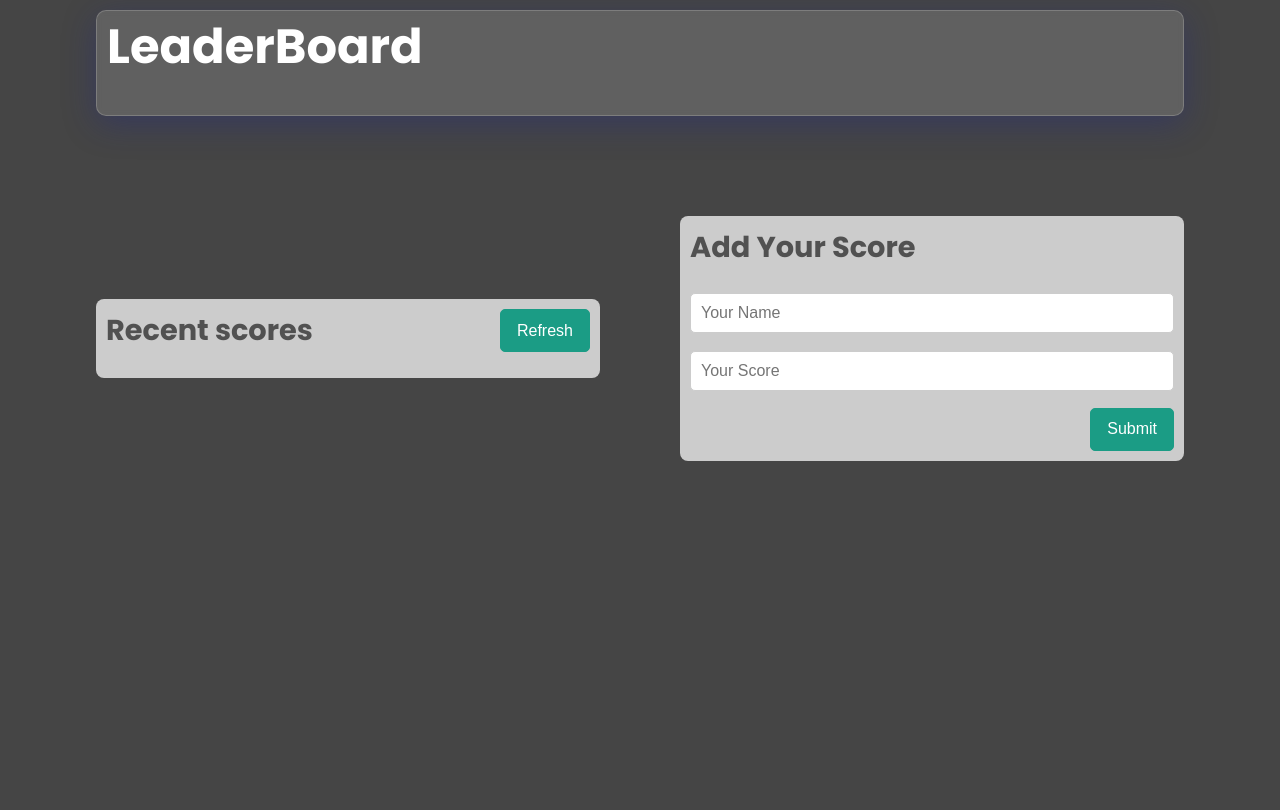
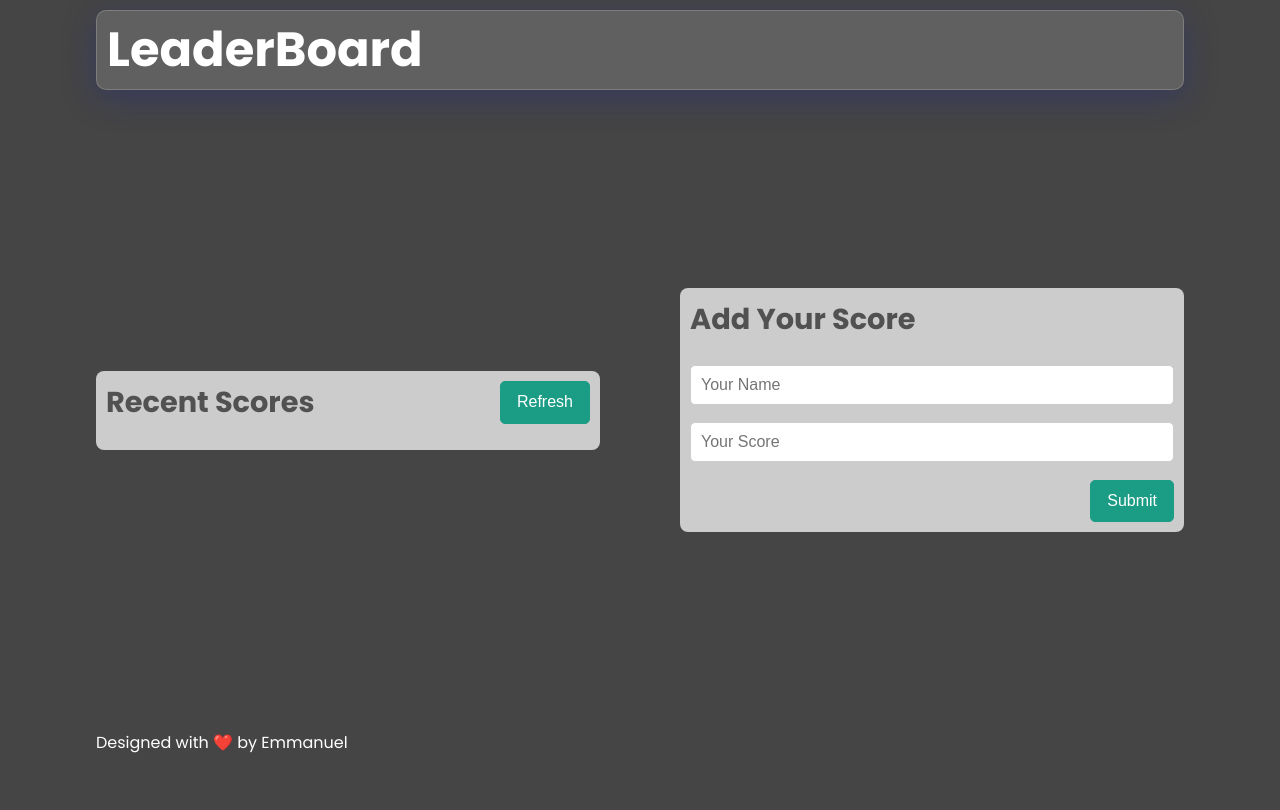
Before and after one commit to musangamfure/LeaderBoard, a website built with webpack: page src/template.html in a window 1280 px wide. Built offline with nearby package versions, Linux system fonts and the light colour scheme; no server answers.

Commit message:
Update CSS and HTLM files

```diff
--- a/src/index.css
+++ b/src/index.css
@@ -11,21 +11,23 @@
 }
 
 header {
+  min-height: 10vh;
+  display: flex;
+  align-items: center;
   background: rgba(255, 255, 255, 0.15);
-  box-shadow: 0 8px 32px 0 rgba(31, 38, 135, 0.37);
+  box-shadow: 0 8px 2rem 0 rgba(31, 38, 135, 0.37);
   backdrop-filter: blur(3px);
   -webkit-backdrop-filter: blur(3px);
   border-radius: 10px;
   border: 1px solid rgba(255, 255, 255, 0.18);
-  margin-bottom: 100px;
-  padding-left: 10px;
+  padding-left: 0.625rem;
   width: auto;
 }
 
 body {
   background-color: #454545;
   font-family: 'Poppins', sans-serif;
-  padding-top: 10px;
+  padding-top: 0.625rem;
 }
 
 .leaderboard {
@@ -33,16 +35,18 @@ body {
   width: 85%;
 }
 
-.container {
+.hero {
+  min-height: 80vh;
   display: grid;
   grid-template-columns: 1fr 1fr;
   align-items: center;
   gap: 5rem;
 }
 
-.added-scores {
+.added-scores,
+.add-score {
   backdrop-filter: blur(16px) saturate(180%);
-  -webkit-backdrop-filter: blur(16px) saturate(180%);
+  -webkit-backdrop-filter: blur(1rem) saturate(180%);
   background: #ccc;
   padding: 10px;
   border-radius: 8px;
@@ -57,7 +61,6 @@ body {
 }
 
 h1 {
-  margin-bottom: 2rem;
   font-size: 3rem;
   color: #fff;
 }
@@ -65,6 +68,7 @@ h1 {
 h2 {
   font-size: 1.8rem;
   color: rgb(81, 81, 81);
+  text-transform: capitalize;
 }
 
 button {
@@ -72,7 +76,7 @@ button {
   border: 1px solid #1b9c85;
   border-radius: 5px;
   padding: 0.7rem 1rem;
-  font-size: 16px;
+  font-size: 1rem;
   cursor: pointer;
   align-self: flex-end;
   color: #fff;
@@ -101,18 +105,12 @@ ul li {
 ul li:nth-child(even) {
   background: #454545;
   color: white;
-  padding-left: 10px;
+  padding-left: 0.625rem;
 }
 
 ul li:nth-child(odd) {
   background: #fff;
-  padding-left: 10px;
-}
-
-.add-score {
-  background: #ccc;
-  padding: 10px;
-  border-radius: 8px;
+  padding-left: 0.625rem;
 }
 
 .add-score h2 {
@@ -123,7 +121,7 @@ ul li:nth-child(odd) {
 .score-display {
   background-color: #34a654;
   padding: 2% 5%;
-  border-radius: 22px;
+  border-radius: 8px;
   color: #fff;
   font-weight: 600;
 }
@@ -136,8 +134,22 @@ form {
 form input[type='text'],
 form input[type='number'] {
   margin-bottom: 1.1rem;
-  padding: 10px;
+  padding: 0.625rem;
   border: 1px solid #ccc;
   border-radius: 5px;
-  font-size: 16px;
+  font-size: 1rem;
 }
+
+footer {
+  min-height: 10vh;
+  color: #fff;
+}
+
+a {
+  text-decoration: none;
+  color: #fff;
+}
+
+a:hover {
+  color: #34a654;
+}
--- a/src/template.html
+++ b/src/template.html
@@ -12,7 +12,7 @@
         <h1>LeaderBoard</h1>
       </header>
 
-      <section class="container">
+      <section class="hero">
         <div class="added-scores">
           <div class="recent">
             <h2>Recent scores</h2>
@@ -30,6 +30,12 @@
           </form>
         </div>
       </section>
+      <footer>
+        <p>
+          Designed with &#10084;&#65039; by
+          <a href="https://github.com/musangamfure">Emmanuel</a>
+        </p>
+      </footer>
     </main>
   </body>
 </html>
```
Also changed, not shown: dist/index.html, 2 other files.
